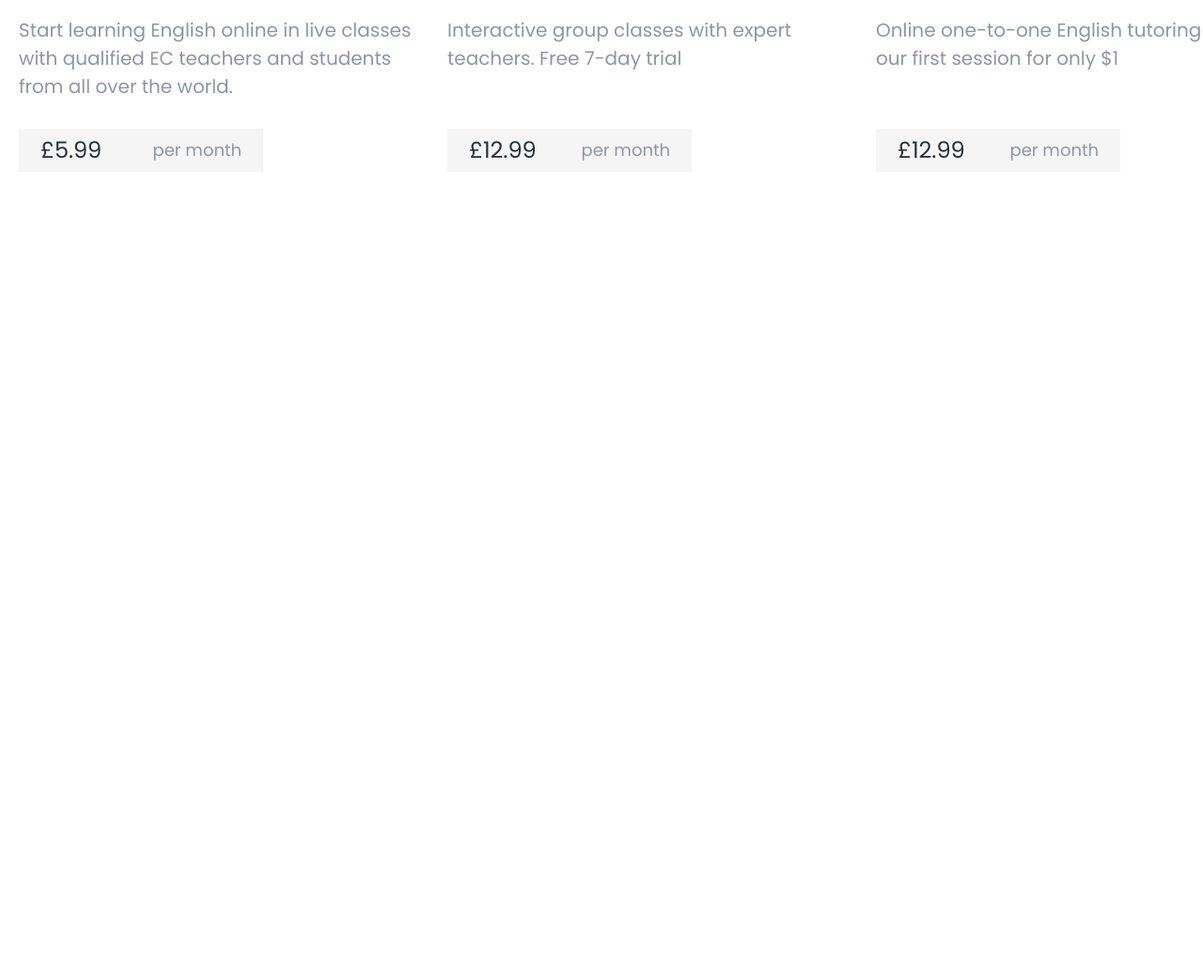
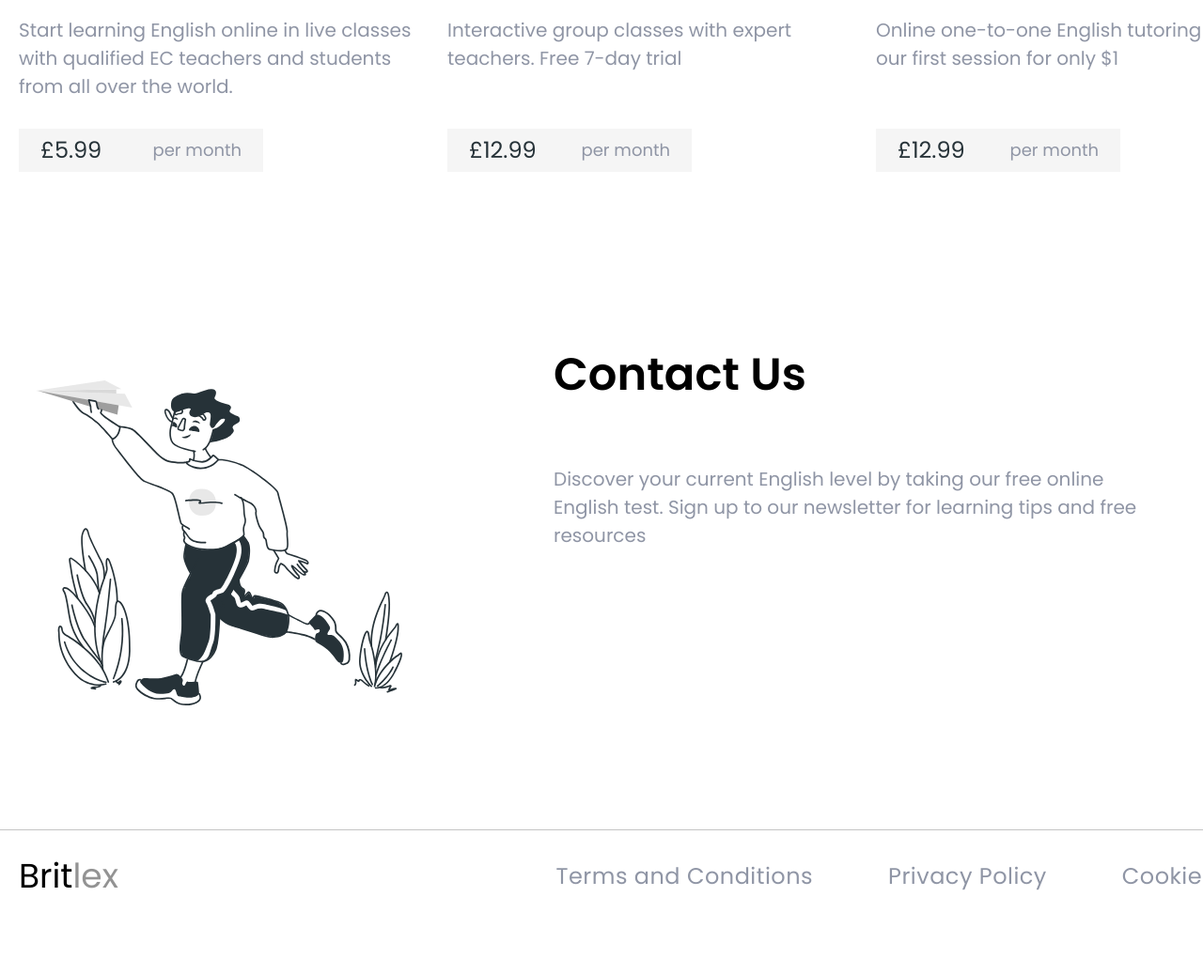
Before and after one commit to YuliyaYaremchuk/language-school, a plain HTML site: page index.html in a window 1280 px wide. Shown: the part 3238-4275 px from the top of the page at 94% size. Before the commit the page ends 3511 px from the top, so only its background shows below. Drawn offline with nearby package versions, Linux system fonts and the light colour scheme.

Commit message:
add contact us section & footer

```diff
--- a/css/style.css
+++ b/css/style.css
@@ -365,3 +365,64 @@ color: var(--subtitle-color);
 
   color: var(--secondary-text-color);
 }
+
+
+/* ------- Contact Us ------- */
+
+.contact-section{
+  padding-top: 90px;
+  padding-bottom: 90px;
+}
+
+.contact-container{
+  display: flex;
+}
+
+.contact-description{
+  margin-left: 144px;
+}
+
+.contact-text{
+  font-size: 20px;
+  line-height: 1.5;
+
+  margin-bottom: 30px;
+
+  color: var(--text-color);
+
+  width: 654px;
+}
+
+
+/* ================== FOOTER ================== */
+
+.footer-container {
+  display: flex;
+  align-items: center;
+border-top: 1px solid #C4C4C4;
+padding-top: 22px;
+padding-bottom: 77px;
+
+}
+
+
+
+.footer-menu{
+display: flex;
+
+gap: 80px;
+
+margin-left: auto;
+}
+
+.footer-menu-link{
+  text-decoration: none;
+
+  font-size: 24px;
+  line-height: 1.5;
+  letter-spacing: 0.02em;
+  color: var(--text-color);
+
+padding-top: 10px;
+padding-bottom: 10px;
+}
--- a/index.html
+++ b/index.html
@@ -174,9 +174,32 @@
             </ul>
         </div>
       </section>
+
+<!-- -------Contact Us------- -->
+
+      <section class="contact-section">
+        <div class="contact-container container">
+          <img src="./img/contact.svg" alt="" width="425">
+          <div class="contact-description">
+            <h2 class="title-section left-title">Contact Us</h2>
+            <p class="contact-text">Discover your current English level by taking our free online English test. Sign up to our newsletter for learning tips and free resources</p>
+          </div>
+        </div>
+      </section>
     </main>
 
     <!-- ================== FOOTER ================== -->
-    <footer></footer>
+    <footer>
+      <div class="footer-container container">
+        <a href="" class="logo-footer logotype"
+        ><span class="logo-accent">Brit</span>lex</a
+      >
+      <ul class="footer-menu">
+        <li><a href="" class="footer-menu-link">Terms and Conditions</a></li>
+        <li><a href="" class="footer-menu-link">Privacy Policy</a></li>
+        <li><a href="" class="footer-menu-link">Cookie Policy</a></li>
+      </ul>
+      </div>
+    </footer>
   </body>
 </html>
```
